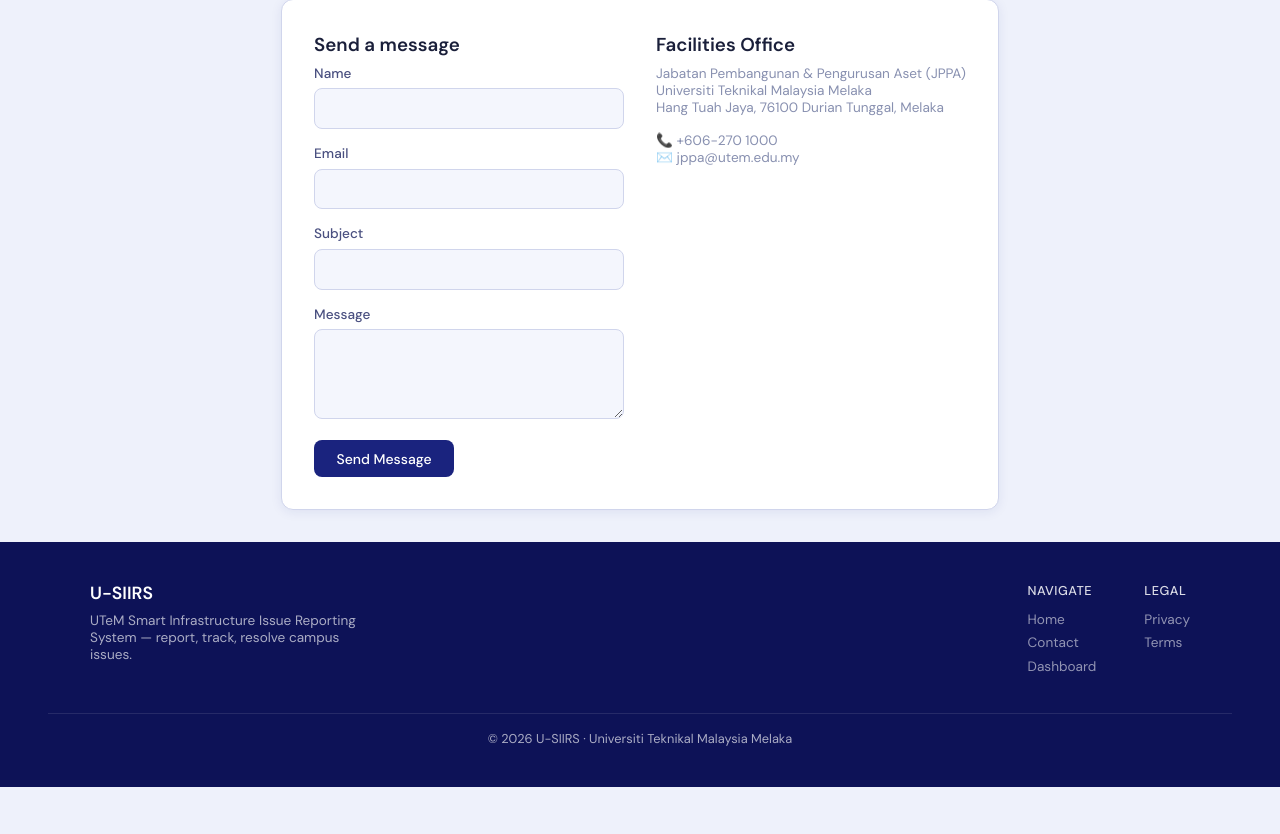
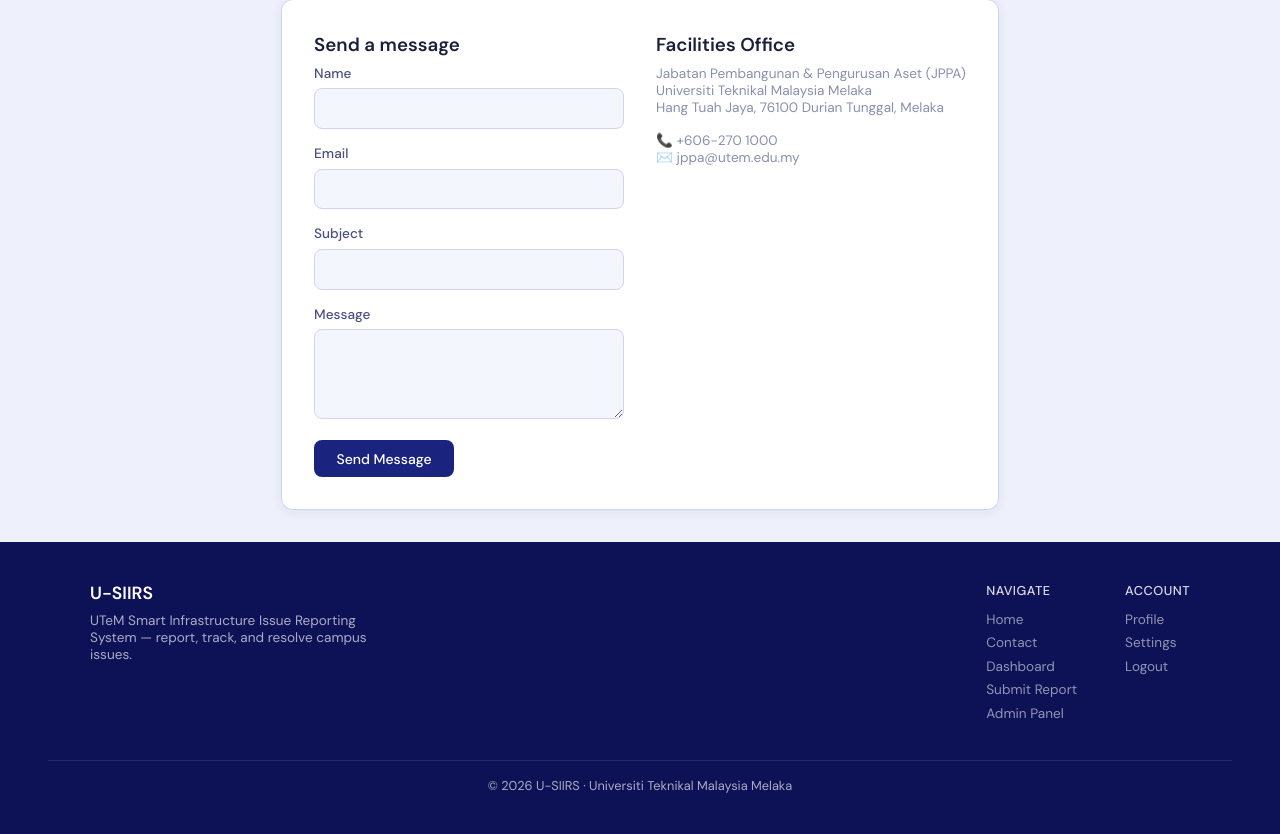
Before and after one commit to Reza141106/U-SIIRS, a PHP site: page /contact.php in a window 1280 px wide. Shown: the part 208-1042 px from the top of the page. Before the commit the page ends 995 px from the top, so only its background shows below. Run offline with PHP 8.4, Linux system fonts and the light colour scheme; the visitor is signed in with stand-in values (Sample User, id 1); data that the repository does not hold is empty.

Commit message:
Modified footer.php - Reza

```diff
--- a/includes/footer.php
+++ b/includes/footer.php
@@ -1,26 +1,53 @@
+<?php
+/**
+ * includes/footer.php
+ * Site-wide footer — included on every page.
+ * IMPROVEMENT: Inline styles replaced with CSS classes.
+ */
+?>
+<?php if (!empty($IS_ADMIN_PAGE)): ?>
+  </div><!-- /admin-main -->
+</div><!-- /admin-layout -->
+<?php endif; ?>
+
 <footer class="footer">
   <div class="footer-grid">
     <div>
       <div class="footer-logo">U-SIIRS</div>
-      <div style="font-size:.85rem; max-width:280px;">UTeM Smart Infrastructure Issue Reporting System — report, track, resolve campus issues.</div>
+      <p class="footer-tagline">
+        UTeM Smart Infrastructure Issue Reporting System — report, track, and resolve campus issues.
+      </p>
     </div>
     <div class="footer-col">
       <h4>Navigate</h4>
       <a href="<?= BASE_URL ?>/index.php">Home</a>
       <a href="<?= BASE_URL ?>/contact.php">Contact</a>
-      <?php if(!empty($_SESSION['user_id'])): ?>
+      <?php if (!empty($_SESSION['user_id'])): ?>
         <a href="<?= BASE_URL ?>/dashboard.php">Dashboard</a>
+        <a href="<?= BASE_URL ?>/submit-report.php">Submit Report</a>
+      <?php endif; ?>
+      <?php if (!empty($_SESSION['admin_id'])): ?>
+        <a href="<?= BASE_URL ?>/admin/dashboard.php">Admin Panel</a>
       <?php endif; ?>
     </div>
     <div class="footer-col">
-      <h4>Legal</h4>
-      <a href="#">Privacy</a>
-      <a href="#">Terms</a>
+      <h4>Account</h4>
+      <?php if (!empty($_SESSION['user_id'])): ?>
+        <a href="<?= BASE_URL ?>/profile.php">Profile</a>
+        <a href="<?= BASE_URL ?>/settings.php">Settings</a>
+        <a href="<?= BASE_URL ?>/logout.php">Logout</a>
+      <?php else: ?>
+        <a href="<?= BASE_URL ?>/login.php">Login</a>
+        <a href="<?= BASE_URL ?>/register.php">Register</a>
+      <?php endif; ?>
     </div>
   </div>
-  <div class="footer-bottom">© <?= date('Y') ?> U-SIIRS · Universiti Teknikal Malaysia Melaka</div>
+  <div class="footer-bottom">
+    © <?= date('Y') ?> U-SIIRS · Universiti Teknikal Malaysia Melaka
+  </div>
 </footer>
-</div>
+
+</div><!-- /page.active -->
 <script src="<?= BASE_URL ?>/assets/js/app.js"></script>
 </body>
 </html>
```
